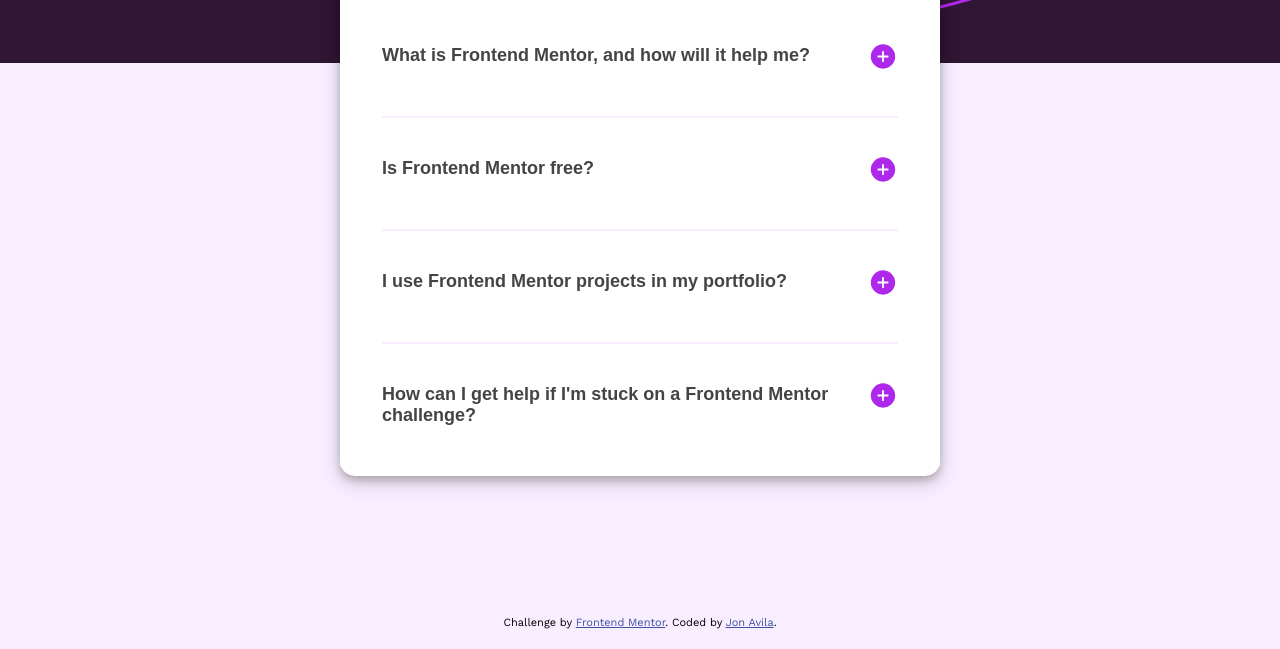
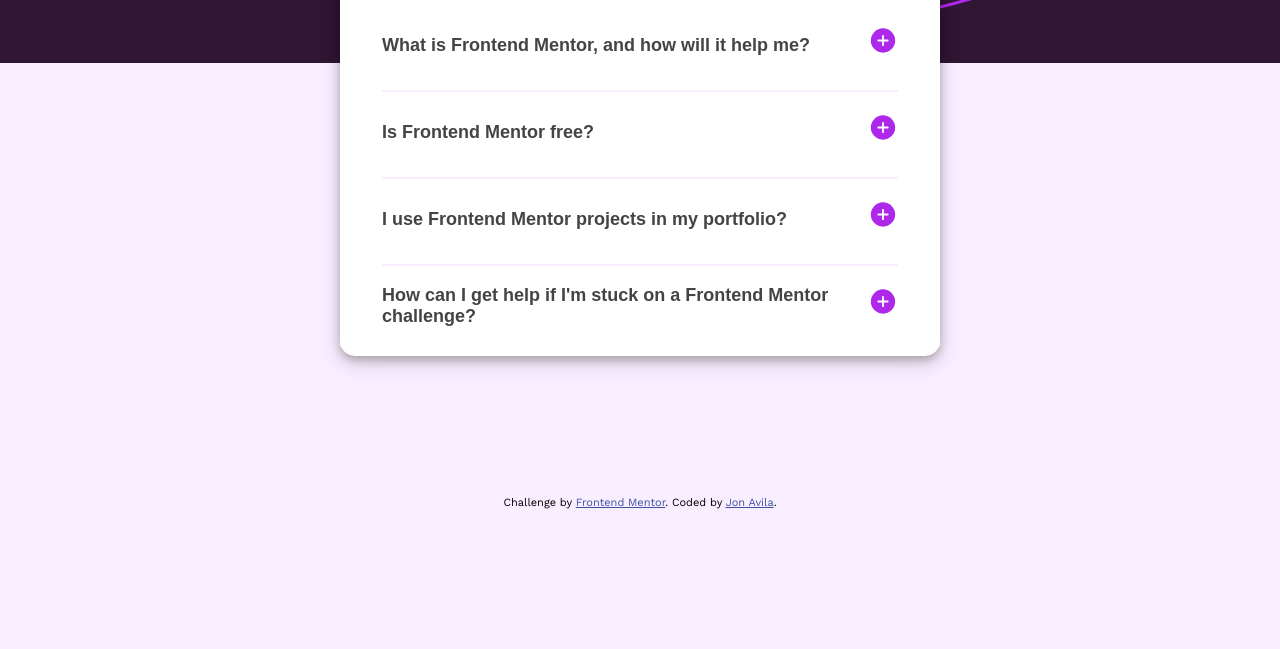
Before and after one commit to madroosterlab/FEM-FaqAccordion, a plain HTML site: page index.html in a window 1280 px wide. Shown: the part 257-906 px from the top of the page. After the commit the page ends 800 px from the top, so only its background shows below. Drawn offline with Linux system fonts and the light colour scheme.

Commit message:
fixed some spacing issues in the arcordian

```diff
--- a/style.css
+++ b/style.css
@@ -38,24 +38,23 @@ body {
   color: #444;
   cursor: pointer;
   width: 100%;
+  height: 10px;
   text-align: left;
   border: none;
   outline: none;
   display: flex;
   justify-content: space-between;
-  align-content: center;
+  align-items: center;
   font-size: 18px;
   font-weight: 600;
 }
 .accordion::after {
   content: url("assets/images/icon-plus.svg");
   margin-top: -4px;
-  height: 30px;
 }
 .active::after {
   content: url("assets/images/icon-minus.svg");
   margin-top: -4px;
-  height: 30px;
 }
 
 .panel {
```
